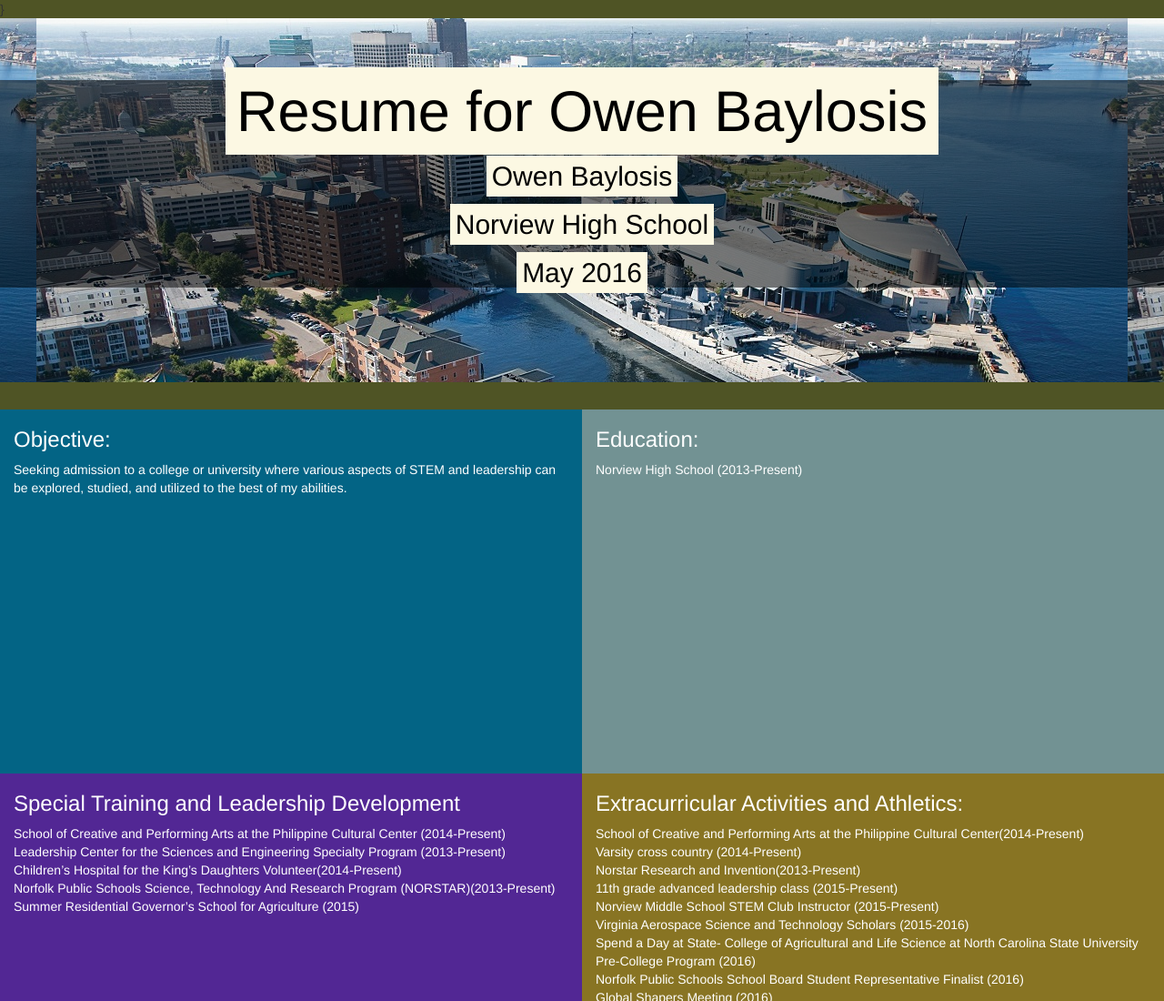
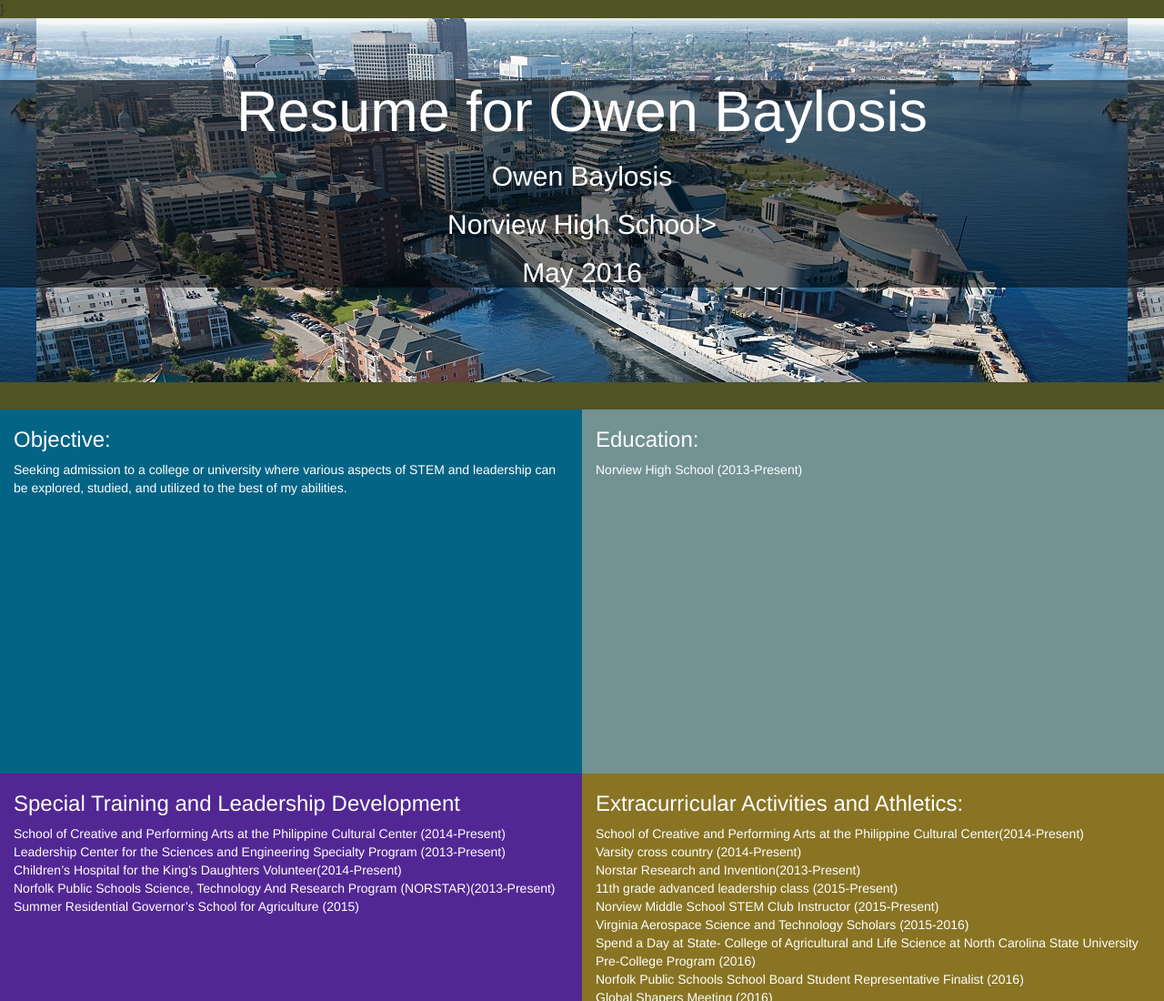
Before and after one commit to FormalCrab/ResumeV3, a plain HTML site: page index.html in a window 1280 px wide. Shown: the top 1100 px of the page at 91% size. Drawn offline with Linux system fonts and the light colour scheme; files that its build step writes are made by us from their sources.

Commit message:
Update index.html

```diff
--- a/index.html
+++ b/index.html
@@ -10,10 +10,10 @@
 <body>
 	<div style="text-align: center;" class="jumbotron">
 	<div class="see-thru">
-  <h1><mark>Resume for Owen Baylosis</mark><h1>
-<h2><mark>Owen Baylosis</mark><h2>
-<h2><mark>Norview High School</mark><h2>
-<h2><mark>May 2016</mark></h2>
+  <h1>Resume for Owen Baylosis<h1>
+<h2>Owen Baylosis<h2>
+<h2>Norview High School><h2>
+<h2>May 2016</h2>
 	</div>
 </div>
 <div class="col-md-6" style="background-color: #036485"><h3>Objective:</h3>
```
